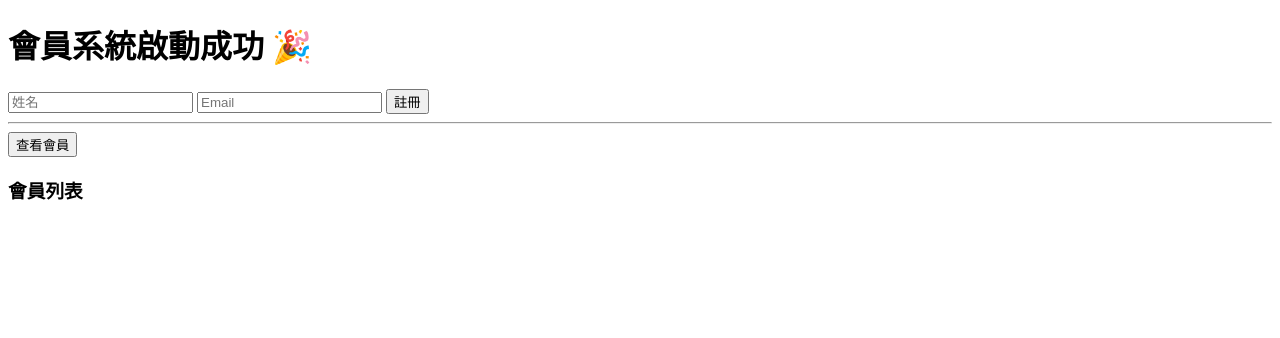
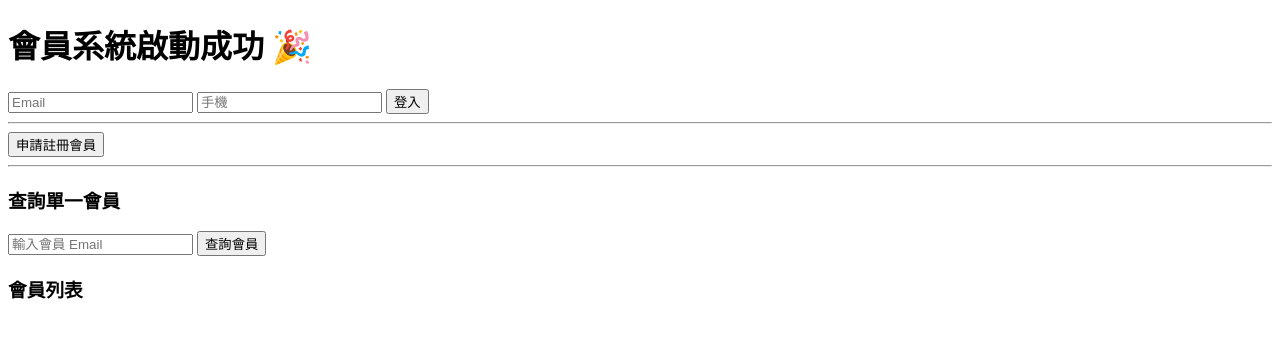
Before and after one commit to CelineH486/membership, a Flask app: page / in a window 1280 px wide. Shown: the top 338 px of the page. Run offline with Flask 3, Linux system fonts and the light colour scheme.

Commit message:
update register and login pages

```diff
--- a/app.py
+++ b/app.py
@@ -11,16 +11,84 @@ members_collection = db["members"]
 def home():
     return render_template("index.html")
 
+@app.route("/")
+def home():
+    return render_template("index.html")
+
+
+@app.route("/register-page")
+def register_page():
+    return render_template("register.html")
+
+@app.route("/api/members", methods=["GET"])
+def get_members():
+    members = list(members_collection.find({}, {"_id": 0}))
+
+    return jsonify(members)
+
+@app.route("/api/member/search", methods=["GET"])
+def search_member():
+    email = request.args.get("email")
+
+    member = members_collection.find_one(
+        {"email": email},
+        {"_id": 0}
+    )
+
+    if member:
+        return jsonify(member)
+    else:
+        return jsonify({"message": "查無此會員"}), 404
+
+@app.route("/api/login", methods=["POST"])
+def login():
+    data = request.get_json()
+
+    email = data.get("email")
+    phone = data.get("phone")
+
+    if not email or not phone:
+        return jsonify({"message": "請輸入 Email 和手機"}), 400
+
+    member = members_collection.find_one(
+        {"email": email, "phone": phone},
+        {"_id": 0}
+    )
+
+    if member:
+        return jsonify({
+            "message": "登入成功",
+            "member": member
+        })
+    else:
+        return jsonify({"message": "Email 或手機錯誤"}), 401
 
 @app.route("/api/register", methods=["POST"])
 def register():
     data = request.get_json()
 
     name = data.get("name")
+    birthday = data.get("birthday")
+    phone = data.get("phone")
     email = data.get("email")
 
+    # 🔥 檢查是否有空欄位
+    if not name or not birthday or not phone or not email:
+        return jsonify({"message": "請填寫完整資料"}), 400
+
+    # 🔥 檢查 Email 是否重複
+    if members_collection.find_one({"email": email}):
+        return jsonify({"message": "Email 已被註冊"}), 400
+
+    # 🔥 檢查手機是否重複
+    if members_collection.find_one({"phone": phone}):
+        return jsonify({"message": "手機已被註冊"}), 400
+
+    # 建立會員
     member = {
         "name": name,
+        "birthday": birthday,
+        "phone": phone,
         "email": email,
         "status": "active",
         "level": "basic",
@@ -29,17 +97,7 @@ def register():
 
     members_collection.insert_one(member)
 
-    return jsonify({
-        "message": "註冊成功，已存進 MongoDB",
-        "name": name,
-        "email": email
-    })
-
-@app.route("/api/members", methods=["GET"])
-def get_members():
-    members = list(members_collection.find({}, {"_id": 0}))
-
-    return jsonify(members)
+    return jsonify({"message": "註冊成功"})
 
 if __name__ == "__main__":
     app.run(debug=True, port=5001)
--- a/templates/index.html
+++ b/templates/index.html
@@ -7,37 +7,33 @@
 
 <h1>會員系統啟動成功 🎉</h1>
 
-<input type="text" id="name" placeholder="姓名">
-<input type="text" id="email" placeholder="Email">
-<button onclick="register()">註冊</button>
+<!-- 🔥 登入區 -->
+<div id="loginBox">
+    <input type="text" id="email" placeholder="Email">
+    <input type="text" id="phone" placeholder="手機">
+    <button onclick="login()">登入</button>
+</div>
+
+<div id="loginResult"></div>
 
 <hr>
 
-<button onclick="getMembers()">查看會員</button>
+<!-- 🔥 註冊按鈕（往下放） -->
+<button onclick="location.href='/register-page'">申請註冊會員</button>
+
+<hr>
+
+<h3>查詢單一會員</h3>
+
+<input type="text" id="searchEmail" placeholder="輸入會員 Email">
+<button onclick="searchMember()">查詢會員</button>
+
+<p id="searchResult"></p>
 
 <h3>會員列表</h3>
 <ul id="memberList"></ul>
 
 <script>
-function register() {
-    const name = document.getElementById("name").value;
-    const email = document.getElementById("email").value;
-
-    fetch("/api/register", {
-        method: "POST",
-        headers: {
-            "Content-Type": "application/json"
-        },
-        body: JSON.stringify({
-            name: name,
-            email: email
-        })
-    })
-    .then(res => res.json())
-    .then(data => {
-        alert(data.message);
-    });
-}
 
 function getMembers() {
     fetch("/api/members")
@@ -53,6 +49,67 @@ function getMembers() {
         });
     });
 }
+
+function searchMember() {
+    const email = document.getElementById("searchEmail").value;
+
+    fetch("/api/member/search?email=" + email)
+        .then(res => res.json())
+        .then(data => {
+            const result = document.getElementById("searchResult");
+
+            if (data.message) {
+                result.innerText = data.message;
+            } else {
+                result.innerText =
+                    "姓名：" + data.name +
+                    "｜Email：" + data.email +
+                    "｜等級：" + data.level +
+                    "｜點數：" + data.points +
+                    "｜狀態：" + data.status;
+            }
+        });
+}
+
+function login() {
+    const email = document.getElementById("email").value;
+    const phone = document.getElementById("phone").value;
+
+    fetch("/api/login", {
+        method: "POST",
+        headers: {
+            "Content-Type": "application/json"
+        },
+        body: JSON.stringify({
+            email: email,
+            phone: phone
+        })
+    })
+    .then(res => res.json())
+    .then(data => {
+        const result = document.getElementById("loginResult");
+
+        if (data.member) {
+            const member = data.member;
+
+            document.getElementById("loginBox").style.display = "none";
+
+            result.innerHTML = `
+                <h3>登入成功</h3>
+                <p>姓名：${member.name}</p>
+                <p>Email：${member.email}</p>
+                <p>手機：${member.phone}</p>
+                <p>生日：${member.birthday}</p>
+                <p>等級：${member.level}</p>
+                <p>點數：${member.points}</p>
+                <p>狀態：${member.status}</p>
+            `;
+        } else {
+            result.innerHTML = `<p>${data.message}</p>`;
+        }
+    });
+}
+
 </script>
 
 </body>
```
Also changed, not shown: templates/register.html (added, +47 -0 lines).
